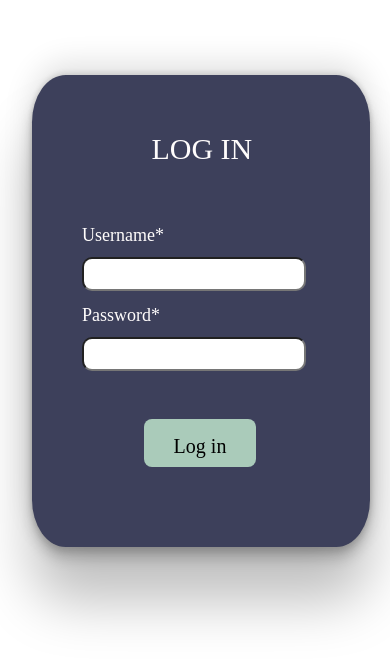
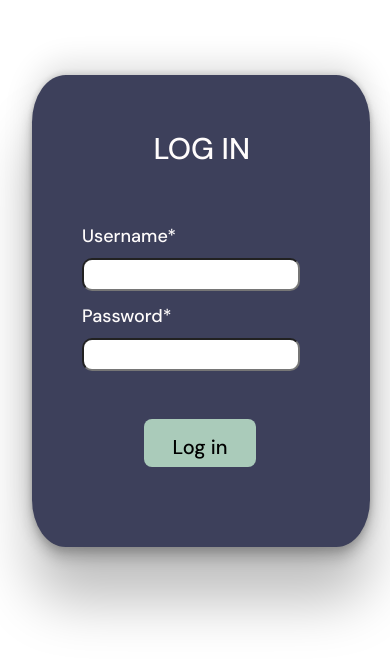
Before and after one commit to Devpinnacle/WMA, a React (Vite) app in the folder client/: page / in a window 390 px wide. Shown: the part 111-774 px from the top of the page. Built offline with nearby package versions, Linux system fonts and the light colour scheme.

Commit message:
updated font

```diff
--- a/client/src/pages/Login.css
+++ b/client/src/pages/Login.css
@@ -13,16 +13,12 @@
     height: 23rem;
     bottom: 4rem;
     right: 6rem;
-    font-family: DM Sans;
-    /* font-size: 30px; */
     font-weight: 500;
-    line-height: 28px;
     color: white;
 }
 
 .title {
     text-align: center;
-    font-family: DM Sans;
     font-size: 40px;
 }
 
@@ -84,7 +80,6 @@
         height: 23rem;
         bottom: 3rem;
         right: 4rem;
-        font-family: DM Sans;
         font-size: 30px;
         font-weight: 500;
         color: rgb(255, 252, 252);
@@ -98,7 +93,7 @@
 
     .title {
         text-align: center;
-        font-family: DM Sans;
+        font-family:"DM Sans";
         font-size: 30px;
         margin-left: 130px;
     }
--- a/client/src/pages/Login.jsx
+++ b/client/src/pages/Login.jsx
@@ -1,5 +1,6 @@
 import React from 'react'
 import "./Login.css"
+import "./Style.css"
 
 const Login = () => {
     return (
--- /dev/null
+++ b/client/src/pages/Style.css
@@ -0,0 +1,5 @@
+
+@import url('https://fonts.googleapis.com/css2?family=DM+Sans:ital,opsz,wght@0,9..40,100..1000;1,9..40,100..1000&display=swap');
+*{
+    font-family: 'DM Sans';
+}
```
Also changed, not shown: client/src/components/layouts/SideBar.jsx (added, +12 -0 lines).
